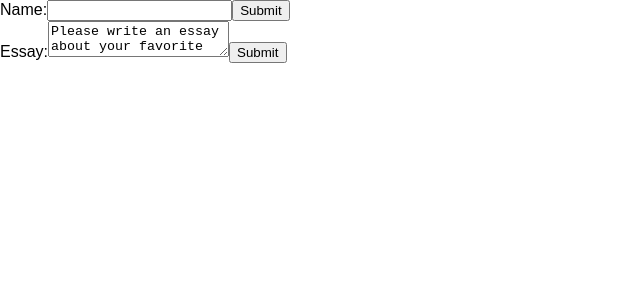
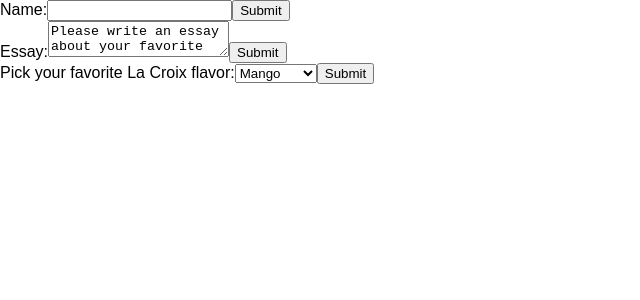
Before and after one commit to GennaMarco/react-app, a React (Create React App) app: page / in a window 1280 px wide. Shown: the top 300 px of the page, without its empty margins (0-640 px from the left). Built offline with nearby package versions, Linux system fonts and the light colour scheme.

Commit message:
flavour form with selected default value+

```diff
--- a/public/index.html
+++ b/public/index.html
@@ -27,6 +27,7 @@
     </noscript>
     <div id="root"></div>
     <div id="root2"></div>
+    <div id="root3"></div>
     <!--
       This HTML file is a template.
       If you open it directly in the browser, you will see an empty page.
--- /dev/null
+++ b/src/FlavorForm.js
@@ -0,0 +1,39 @@
+import React from 'react';
+
+class FlavorForm extends React.Component {
+    constructor(props) {
+        super(props);
+        this.state = {value: 'mango'};
+
+        this.handleChange = this.handleChange.bind(this);
+        this.handleSubmit = this.handleSubmit.bind(this);
+    }
+
+    handleChange(event) {
+        this.setState({value: event.target.value});
+    }
+
+    handleSubmit(event) {
+        alert('Your favorite flavor is: ' + this.state.value);
+        event.preventDefault();
+    }
+
+    render() {
+        return (
+            <form onSubmit={this.handleSubmit}>
+                <label>
+                    Pick your favorite La Croix flavor:
+                    <select value={this.state.value} onChange={this.handleChange}>
+                        <option value="grapefruit">Grapefruit</option>
+                        <option value="lime">Lime</option>
+                        <option value="coconut">Coconut</option>
+                        <option value="mango">Mango</option>
+                    </select>
+                </label>
+                <input type="submit" value="Submit" />
+            </form>
+        );
+    }
+}
+
+export default FlavorForm;
--- a/src/index.js
+++ b/src/index.js
@@ -3,8 +3,10 @@
 import './index.css';
 import NameForm from './NameForm';
 import EssayForm from './EssayForm';
+import FlavorForm from './FlavorForm';
 import registerServiceWorker from './registerServiceWorker';
 
 ReactDOM.render(<NameForm />, document.getElementById('root'));
 ReactDOM.render(<EssayForm />, document.getElementById('root2'));
+ReactDOM.render(<FlavorForm />, document.getElementById('root3'));
 registerServiceWorker();
```
